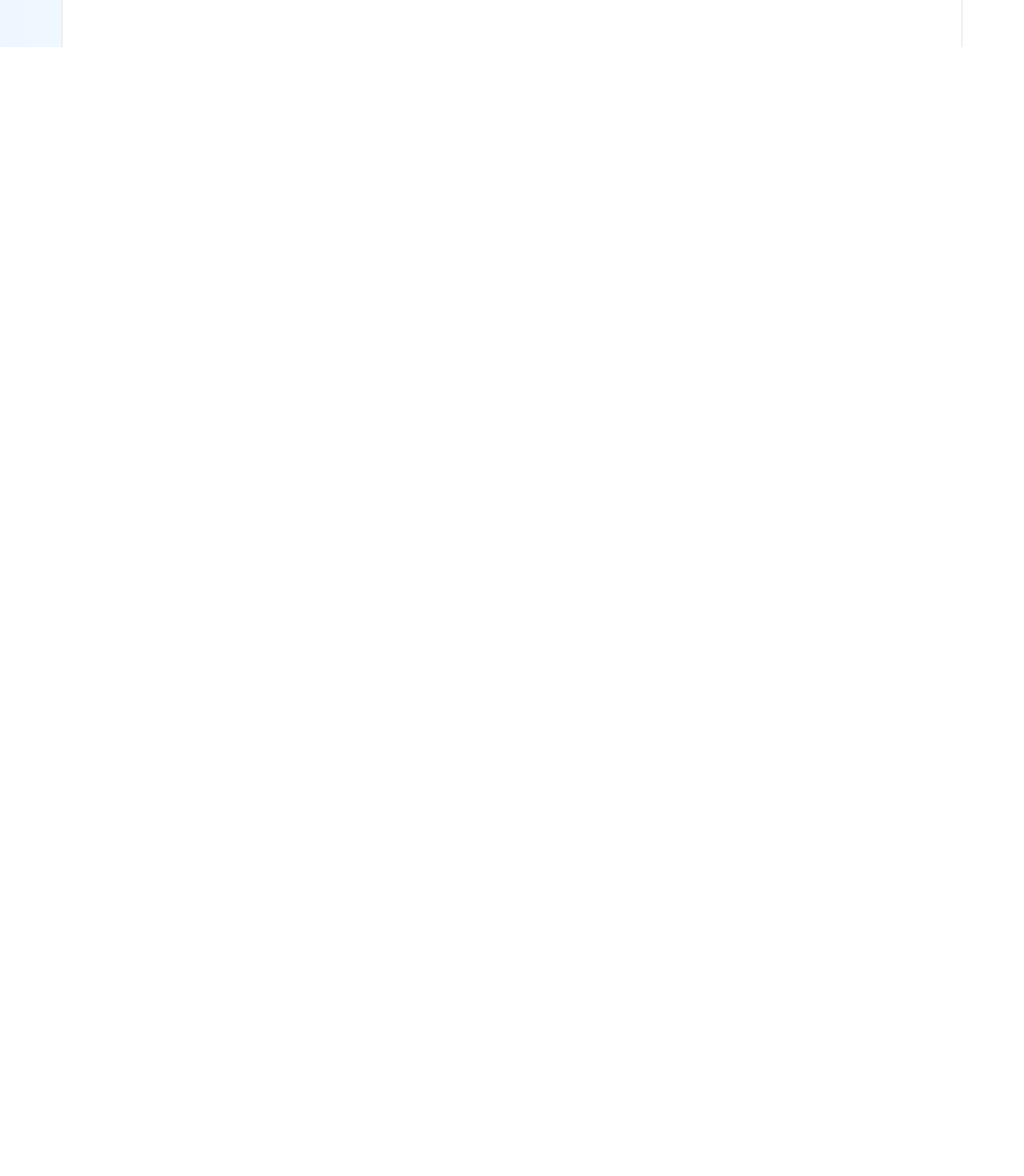
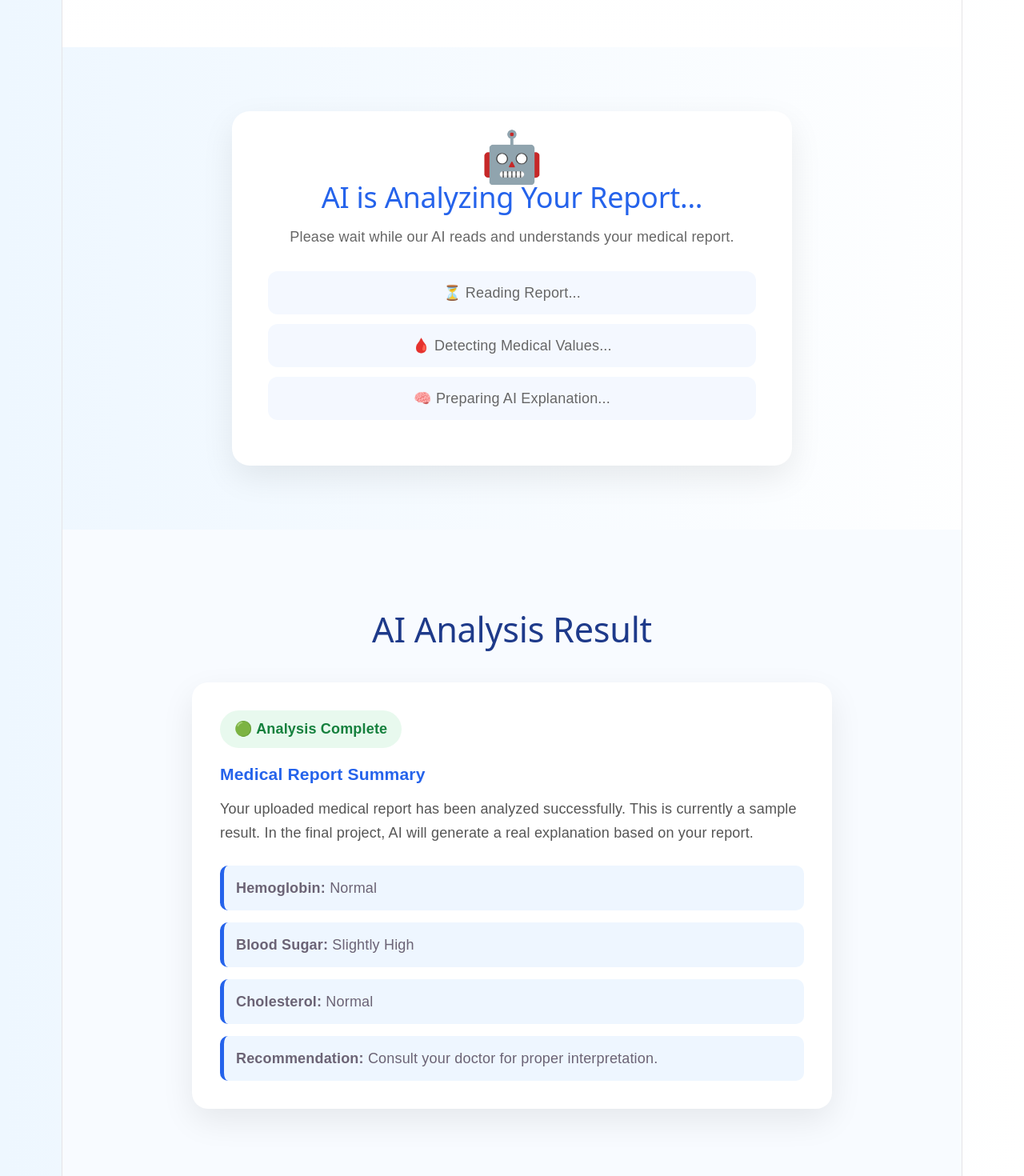
Before and after one commit to saksham-s-yadav/medical-report-explainer, a React (Vite) app: page / in a window 1280 px wide. Shown: the part 1920-3390 px from the top of the page at 80% size. Before the commit the page ends 1979 px from the top, so only its background shows below. Built offline with nearby package versions, Linux system fonts and the light colour scheme.

Commit message:
Day 10: Added AI Loading and Analysis sections

```diff
--- a/src/App.css
+++ b/src/App.css
@@ -432,3 +432,119 @@ button {
   color: #666;
   margin-bottom: 20px;
 }
+/* ==========================
+   Analysis Section
+========================== */
+
+.analysis {
+  padding: 100px 20px;
+  background: #f8fbff;
+  text-align: center;
+}
+
+.analysis h2 {
+  font-size: 2.4rem;
+  color: #1e3a8a;
+  margin-bottom: 40px;
+}
+
+.analysis-card {
+  max-width: 800px;
+  margin: auto;
+  background: white;
+  padding: 35px;
+  border-radius: 20px;
+  box-shadow: 0 15px 40px rgba(0,0,0,0.08);
+  text-align: left;
+}
+
+.analysis-status {
+  display: inline-block;
+  background: #e8f9ee;
+  color: #15803d;
+  padding: 10px 18px;
+  border-radius: 30px;
+  font-weight: 600;
+  margin-bottom: 20px;
+}
+
+.analysis-card h3 {
+  color: #2563eb;
+  margin-bottom: 15px;
+}
+
+.analysis-card p {
+  color: #555;
+  line-height: 1.7;
+  margin-bottom: 25px;
+}
+
+.analysis-points {
+  display: flex;
+  flex-direction: column;
+  gap: 15px;
+}
+
+.point {
+  background: #eef6ff;
+  padding: 15px;
+  border-left: 5px solid #2563eb;
+  border-radius: 10px;
+}
+.loading {
+  padding: 80px 20px;
+  display: flex;
+  justify-content: center;
+}
+
+.loading-card {
+  width: 100%;
+  max-width: 700px;
+  background: white;
+  border-radius: 22px;
+  padding: 45px;
+  text-align: center;
+  box-shadow: 0 15px 40px rgba(0,0,0,0.08);
+}
+
+.loading-icon {
+  font-size: 60px;
+  margin-bottom: 15px;
+  animation: pulse 1.5s infinite;
+}
+
+.loading h2 {
+  color: #2563eb;
+  font-size: 2rem;
+  margin-bottom: 15px;
+}
+
+.loading p {
+  color: #666;
+}
+
+.loading-steps {
+  margin-top: 30px;
+}
+
+.loading-steps p {
+  background: #f4f8ff;
+  padding: 14px;
+  margin: 12px 0;
+  border-radius: 12px;
+  font-weight: 500;
+}
+
+@keyframes pulse {
+  0% {
+    transform: scale(1);
+  }
+
+  50% {
+    transform: scale(1.1);
+  }
+
+  100% {
+    transform: scale(1);
+  }
+}
--- a/src/App.jsx
+++ b/src/App.jsx
@@ -2,6 +2,8 @@ import Features from "./components/Features";
 import Hero from "./components/Hero";
 import Navbar from "./components/Navbar";
 import Upload from "./components/Upload";
+import Analysis from "./components/Analysis";
+import Loading from "./components/Loading";
 import "./App.css";
 
 function App() {
@@ -16,6 +18,10 @@ function App() {
 
       <Upload />
 
+      <Loading />
+
+      <Analysis />
+
 </div>
   );
 }
--- /dev/null
+++ b/src/components/Analysis.jsx
@@ -0,0 +1,47 @@
+function Analysis() {
+  return (
+    <section className="analysis">
+
+      <h2>AI Analysis Result</h2>
+
+      <div className="analysis-card">
+
+        <div className="analysis-status">
+          🟢 Analysis Complete
+        </div>
+
+        <h3>Medical Report Summary</h3>
+
+        <p>
+          Your uploaded medical report has been analyzed successfully.
+          This is currently a sample result. In the final project,
+          AI will generate a real explanation based on your report.
+        </p>
+
+        <div className="analysis-points">
+
+          <div className="point">
+            <strong>Hemoglobin:</strong> Normal
+          </div>
+
+          <div className="point">
+            <strong>Blood Sugar:</strong> Slightly High
+          </div>
+
+          <div className="point">
+            <strong>Cholesterol:</strong> Normal
+          </div>
+
+          <div className="point">
+            <strong>Recommendation:</strong> Consult your doctor for proper interpretation.
+          </div>
+
+        </div>
+
+      </div>
+
+    </section>
+  );
+}
+
+export default Analysis;
--- /dev/null
+++ b/src/components/Loading.jsx
@@ -0,0 +1,29 @@
+function Loading() {
+  return (
+    <section className="loading">
+
+      <div className="loading-card">
+
+        <div className="loading-icon">🤖</div>
+
+        <h2>AI is Analyzing Your Report...</h2>
+
+        <p>Please wait while our AI reads and understands your medical report.</p>
+
+        <div className="loading-steps">
+
+          <p>⏳ Reading Report...</p>
+
+          <p>🩸 Detecting Medical Values...</p>
+
+          <p>🧠 Preparing AI Explanation...</p>
+
+        </div>
+
+      </div>
+
+    </section>
+  );
+}
+
+export default Loading;
```
